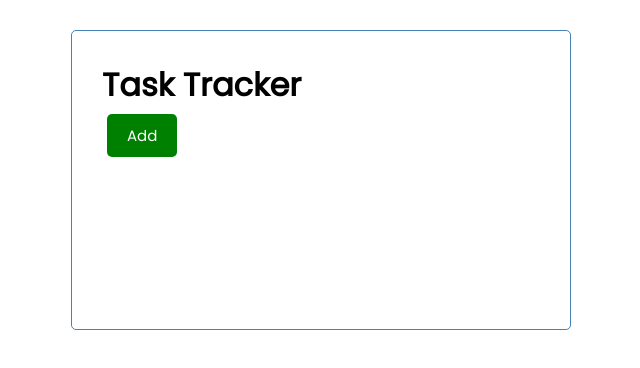
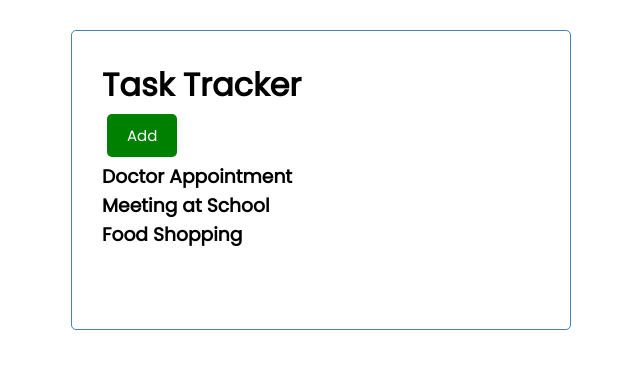
Before and after one commit to esmatullahfarahi/Task-Tracker-ReactJs, a React (Create React App) app: page / in a window 1280 px wide. Shown: the top 368 px of the page, without its empty margins (319-959 px from the left). Built offline with nearby package versions, Linux system fonts and the light colour scheme.

Commit message:
Tasks component

```diff
--- a/src/App.js
+++ b/src/App.js
@@ -1,13 +1,35 @@
-import React from "react";
+import { useState } from 'react';
 import Header from "./components/Header";
+import Tasks from "./components/Tasks";
+const App=() => {
+    const [tasks, setTasks]= useState([
 
-const App=() => {
+    {
+       id:1,
+       text: 'Doctor Appointment',
+       day: ' Feb 5th',
+       reminder: true,
+    },
+     {
+       id:2,
+       text: 'Meeting at School',
+       day: ' Feb 6th',
+       reminder: true,
+    },
+     {
+       id:3,
+       text: 'Food Shopping',
+       day: ' Feb 5th',
+       reminder: false,
+    },
+])
 
   return (
     <div className="container">
-      <Header />
+      <Header  />
+      <Tasks tasks={tasks} />
     </div>
-  );
+  )
 }
 
 
--- /dev/null
+++ b/src/components/Tasks.js
@@ -0,0 +1,12 @@
+const Tasks =({tasks})=>{
+  return (
+
+  <>
+  {tasks.map((task)=>(
+    <h3 key={task.id}>{task.text}</h3>
+    ))}
+  </>
+  )
+}
+
+export default Tasks
```
